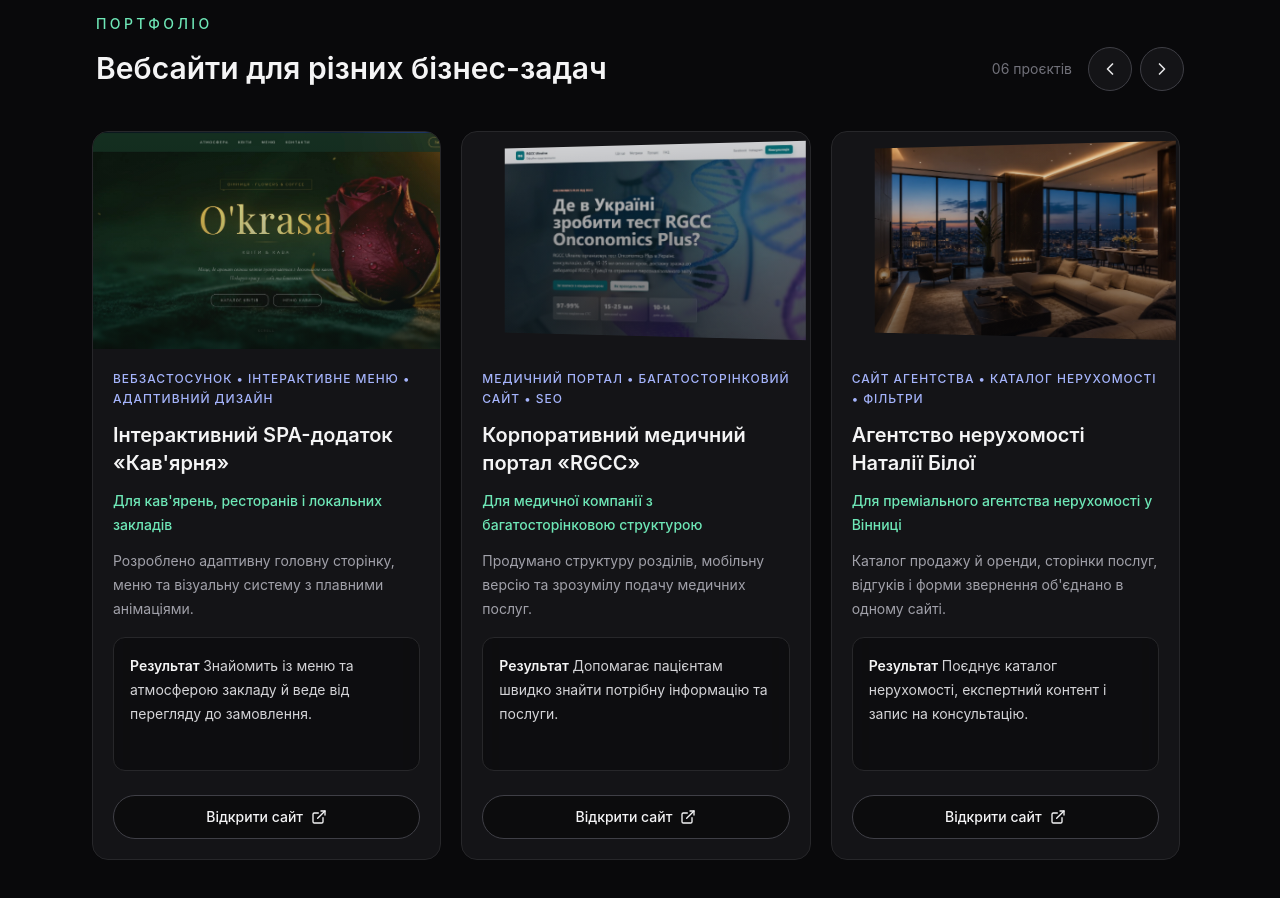
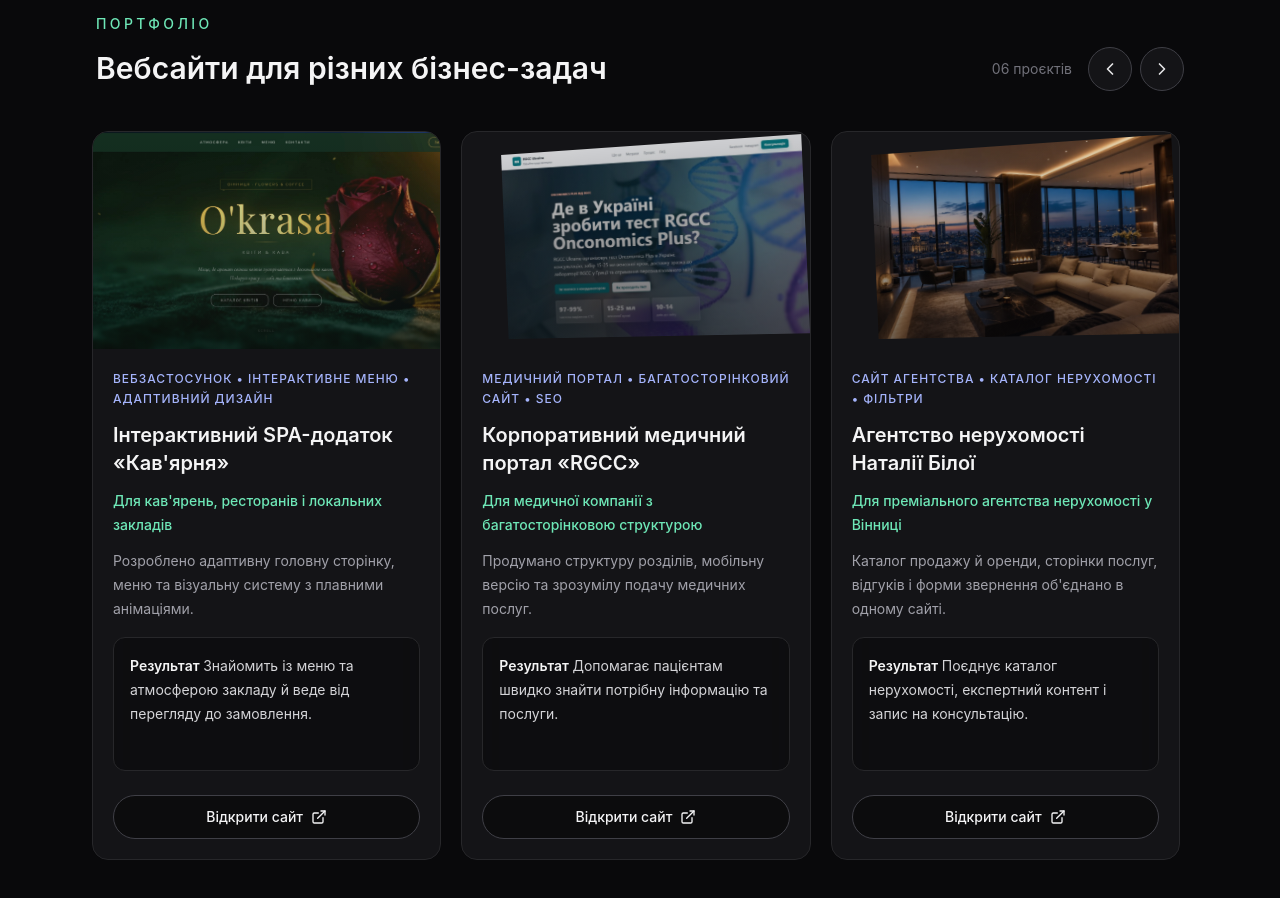
Before and after one commit to sobol07-design/portfolio, a React (Vite) app: page / in a window 1280 px wide. Shown: the part 1080-1978 px from the top of the page. Built offline with nearby package versions, Linux system fonts and the light colour scheme.

Commit message:
Clarify stacked preview tilt

```diff
--- a/src/components/Portfolio.tsx
+++ b/src/components/Portfolio.tsx
@@ -130,10 +130,11 @@ function StackedProjectCard({
     const distance = index - center;
     const distanceFromCenter = Math.min(Math.abs(distance), 1);
     const angle = Math.max(-1, Math.min(1, distance)) * -12;
+    const tilt = Math.max(-1, Math.min(1, distance)) * -2.5;
     const depth = distanceFromCenter * -72;
     const scale = 1 - distanceFromCenter * 0.04;
 
-    return `perspective(800px) rotateY(${angle}deg) translateZ(${depth}px) scale(${scale})`;
+    return `perspective(800px) rotateY(${angle}deg) rotateZ(${tilt}deg) translateZ(${depth}px) scale(${scale})`;
   });
 
   return <ProjectCard project={project} previewTransform={previewTransform} />;
```
